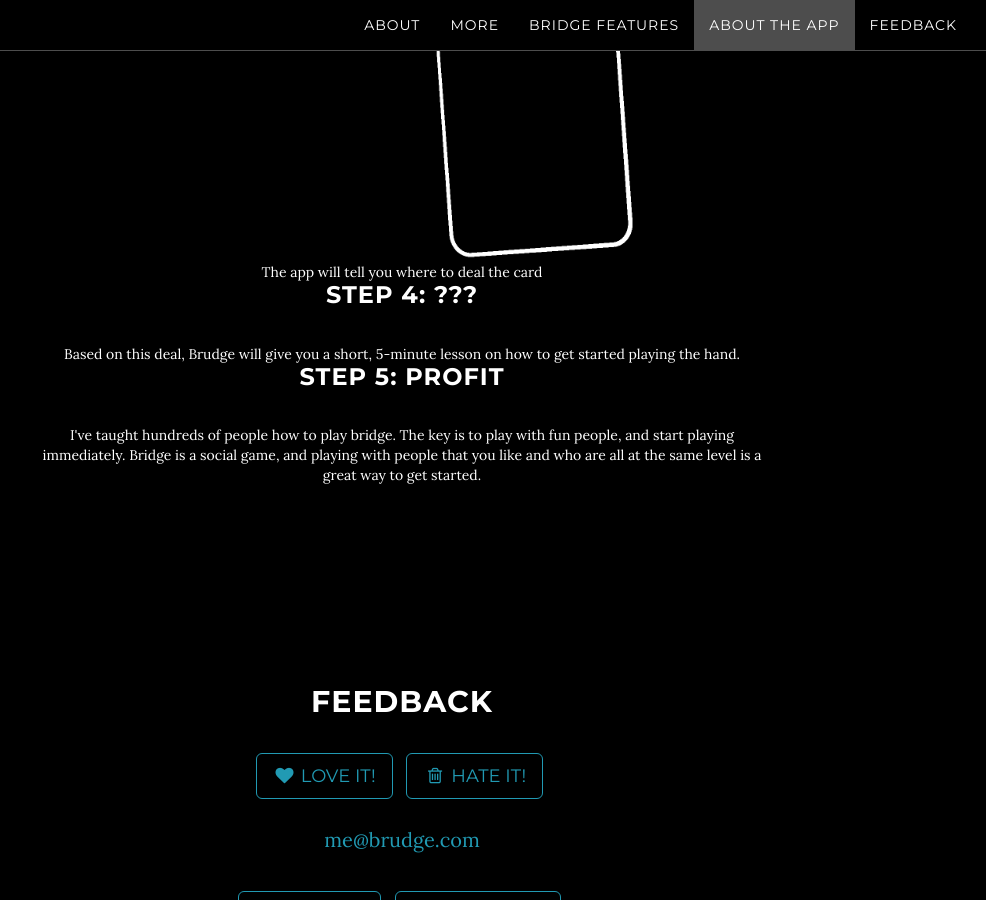
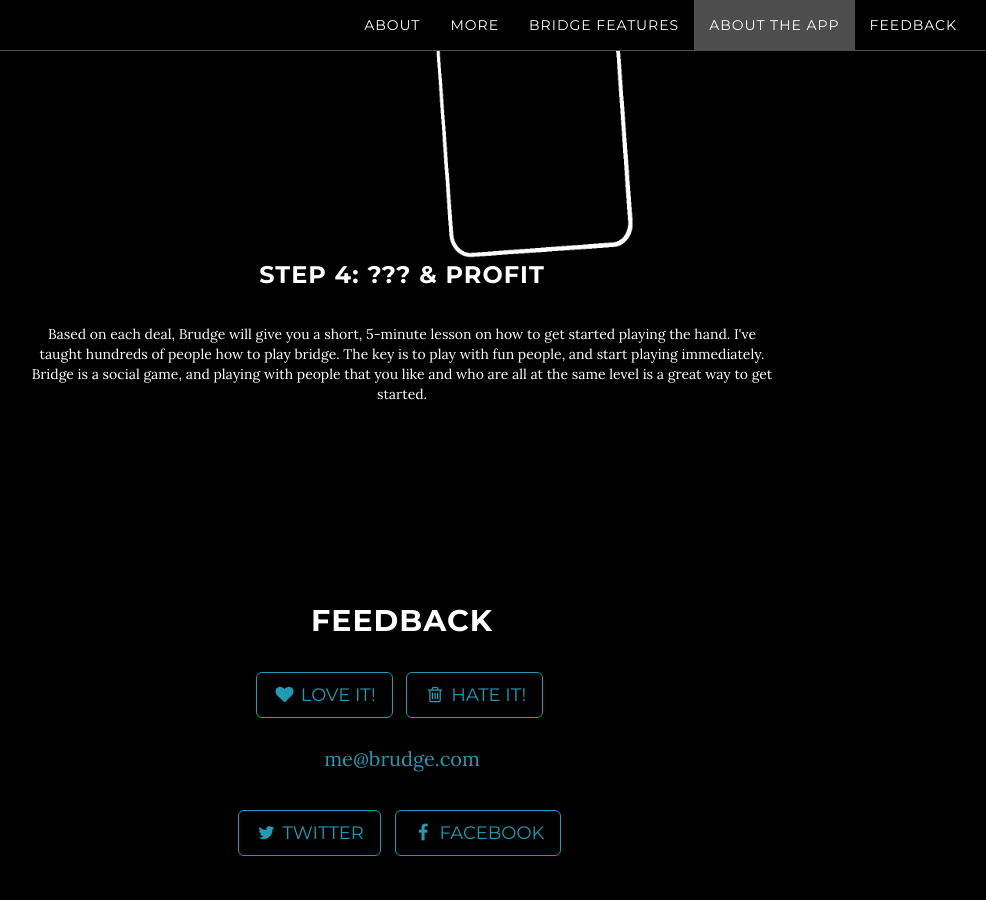
Before and after one commit to the-ted/brudge, a Jekyll site: the page built from index.html, in a window 1280 px wide and 900 px high, scrolled down 4982 px. Shown: the whole window, without its empty margins (238-1224 px from the left). Built offline with Jekyll 4.4.1, drawn with Linux system fonts in a browser that asks for light colours.

Commit message:
Updated app deets

```diff
--- a/_includes/app.html
+++ b/_includes/app.html
@@ -6,24 +6,18 @@
 
 	  <h3>STEP 1: FLIP IT</h3>
 	  <img class="img-responsive" src="img/animation-1.gif">
-	  Flip your phone over
-	  <br>
 
 	  <h3>STEP 2: SCAN IT</h3>
+	  Pass your card over the camera
 	  <img class="img-responsive" src="img/animation-2.gif">
-	  Pass your card over the camera
-	  <br>
 
 	  <h3>STEP 3: LISTEN</h3>
+	  The app will tell you where to deal the card
 	  <img class="img-responsive" src="img/animation-3.gif">
-	  The app will tell you where to deal the card
-	  <br>
 
-	  <h3>STEP 4: ???</h3>
-	  Based on this deal, Brudge will give you a short, 5-minute lesson on how to get started playing the hand.
-	  <br>
+	  <h3>STEP 4: ??? & PROFIT</h3>
+	  Based on each deal, Brudge will give you a short, 5-minute lesson on how to get started playing the hand.
 
-	  <h3>STEP 5: PROFIT</h3>
  	  I've taught hundreds of people how to play bridge. The key is to play with fun people, and start playing immediately. Bridge is a social game, and playing with people that you like and who are all at the same level is a great way to get started.
 	  <br>
 
```
